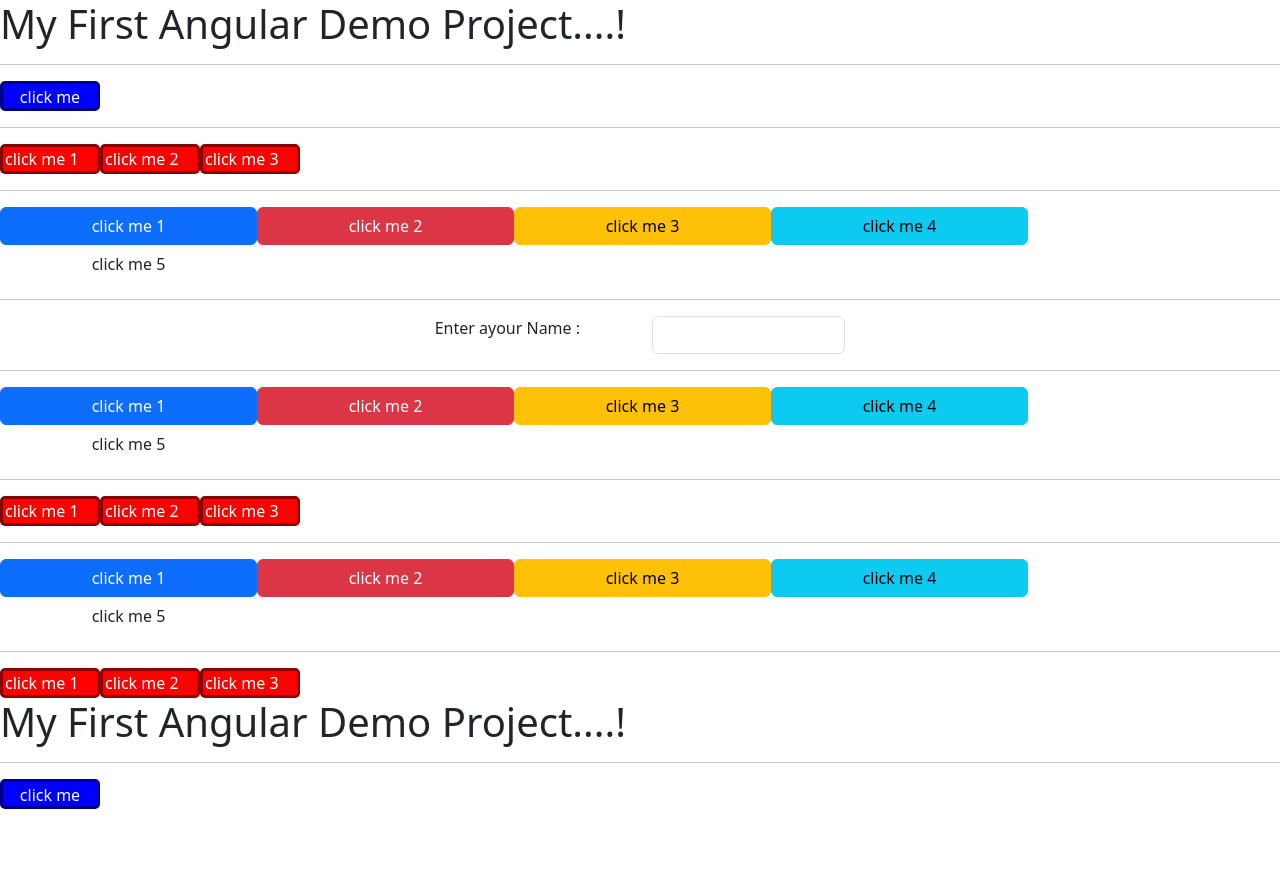
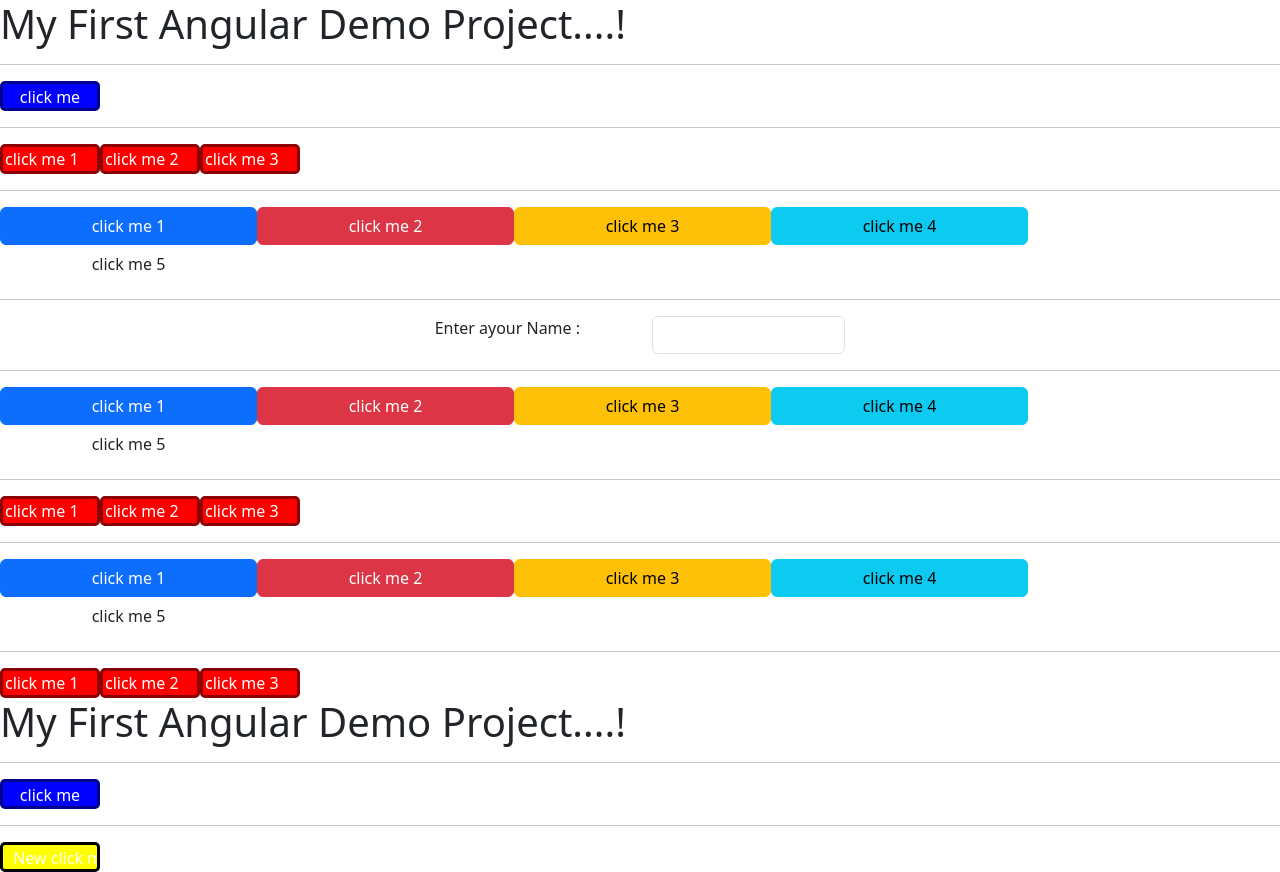
Before and after one commit to shyamsunderburla/DemoAngPro, an Angular app: page / in a window 1280 px wide. Before the commit the page ends 809 px from the top, so only its background shows below. Built offline with nearby package versions, Linux system fonts and the light colour scheme.

Commit message:
again updated in html file

```diff
--- a/src/app/app.component.html
+++ b/src/app/app.component.html
@@ -72,3 +72,12 @@
   background-color: blue;
   border: 3px solid darkblue;">
 </div>
+<hr>
+<div>
+  <input type="button" value=" New click me" style="width: 100px;
+  height: 30px;
+  border-radius: 5px;
+  color: white;
+  background-color:yellow;
+  border: 3px solid black;">
+</div>
```
